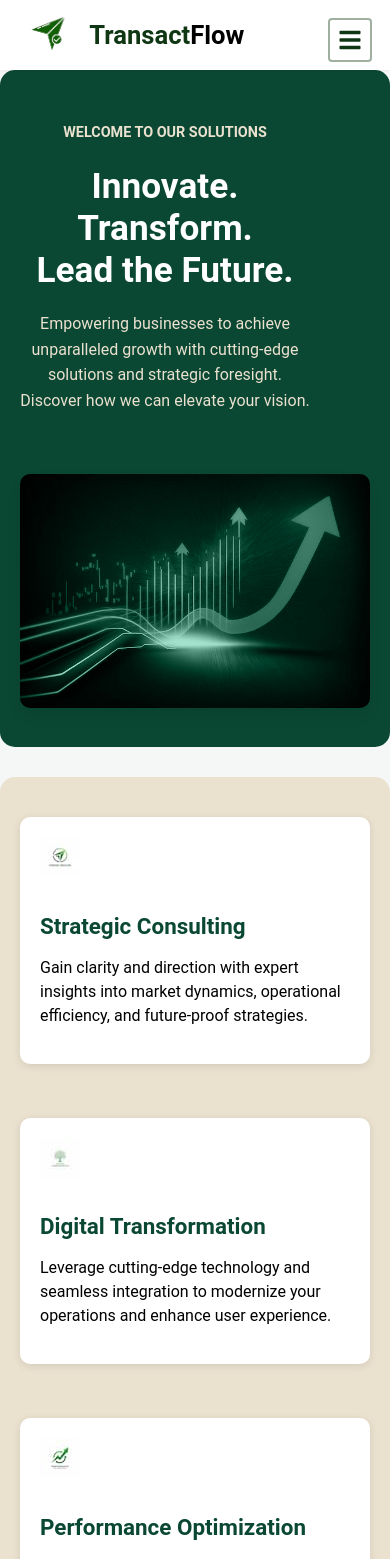
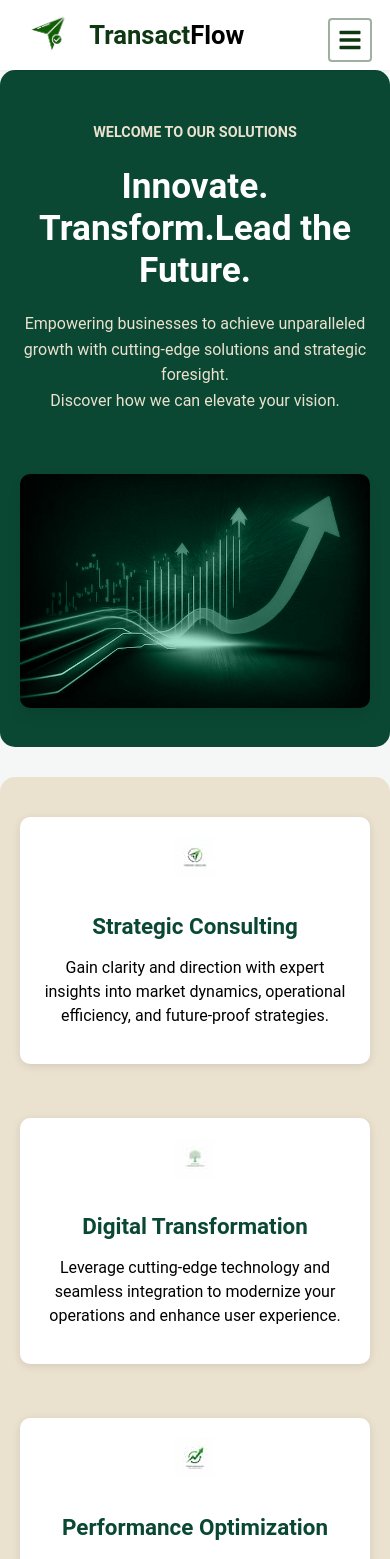
Before and after one commit to annemuriuki/Wapi_website, a React (Vite) app: page / in a window 390 px wide. Shown: the top 1559 px of the page. Built offline with nearby package versions, Linux system fonts and the light colour scheme.

Commit message:
added buttons on mobile

```diff
--- a/src/pages/Home.css
+++ b/src/pages/Home.css
@@ -214,7 +214,7 @@ body {
 
 .full-width-section-heading {
   font-size: 2.5em;
-  color: #FFFFFF; /* White */
+  color: #FFFFFF;
   margin-bottom: 20px;
   font-weight: bold;
 }
@@ -619,6 +619,41 @@ body {
   }
 }
 
+/* Android-specific text alignment adjustments */
+@media screen and (max-width: 768px) {
+  .home-content {
+    padding-right: 0;
+    text-align: center;
+  }
+
+  .hero-title br {
+    display: none;
+  }
+
+  .feature-card {
+    align-items: center;
+    text-align: center;
+  }
+
+  .full-width-text-content {
+    text-align: center;
+  }
+
+  .full-width-hanging-block-item {
+    text-align: left;
+  }
+
+  .blog-header h2 {
+    line-height: 1.3;
+  }
+
+  .blog-title,
+  .feature-title,
+  .full-width-section-heading {
+    word-break: break-word;
+  }
+}
+
 /* Tablets and smaller desktops */
 @media (max-width: 992px) {
   .home-section {
@@ -701,26 +736,24 @@ body {
   }
 }
 
-/* Add these to your existing media queries in Home.css */
 @media (max-width: 768px) {
   .slick-slide > div {
-    margin: 0 20px; /* Reduce margin on mobile */
+    margin: 0 20px;
   }
 
   .blog-list {
-    padding: 15px; /* Reduce padding on mobile */
+    padding: 15px;
   }
 
   .full-width-hanging-blocks-section {
-    padding: 40px 20px; /* Reduce padding on mobile */
+    padding: 40px 20px;
   }
 
   .full-width-hanging-block-item {
-    padding: 15px 20px 15px 25px; /* Adjust padding for better mobile display */
+    padding: 15px 20px 15px 25px;
   }
 }
 
-/* Fix touch target sizes for better mobile experience */
 @media (max-width: 768px) {
   .navbar-link,
   .navbar-sign-up,
```
